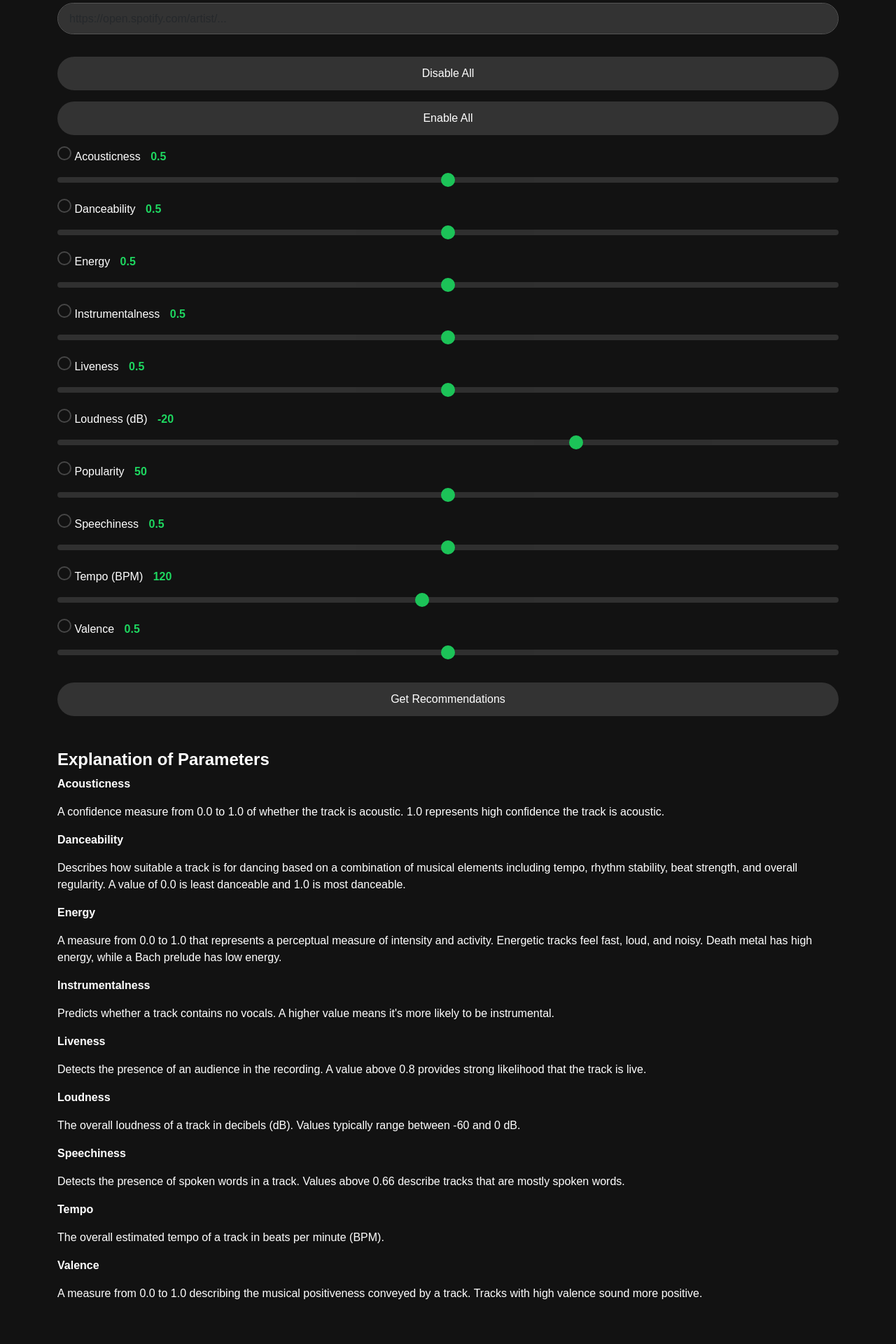
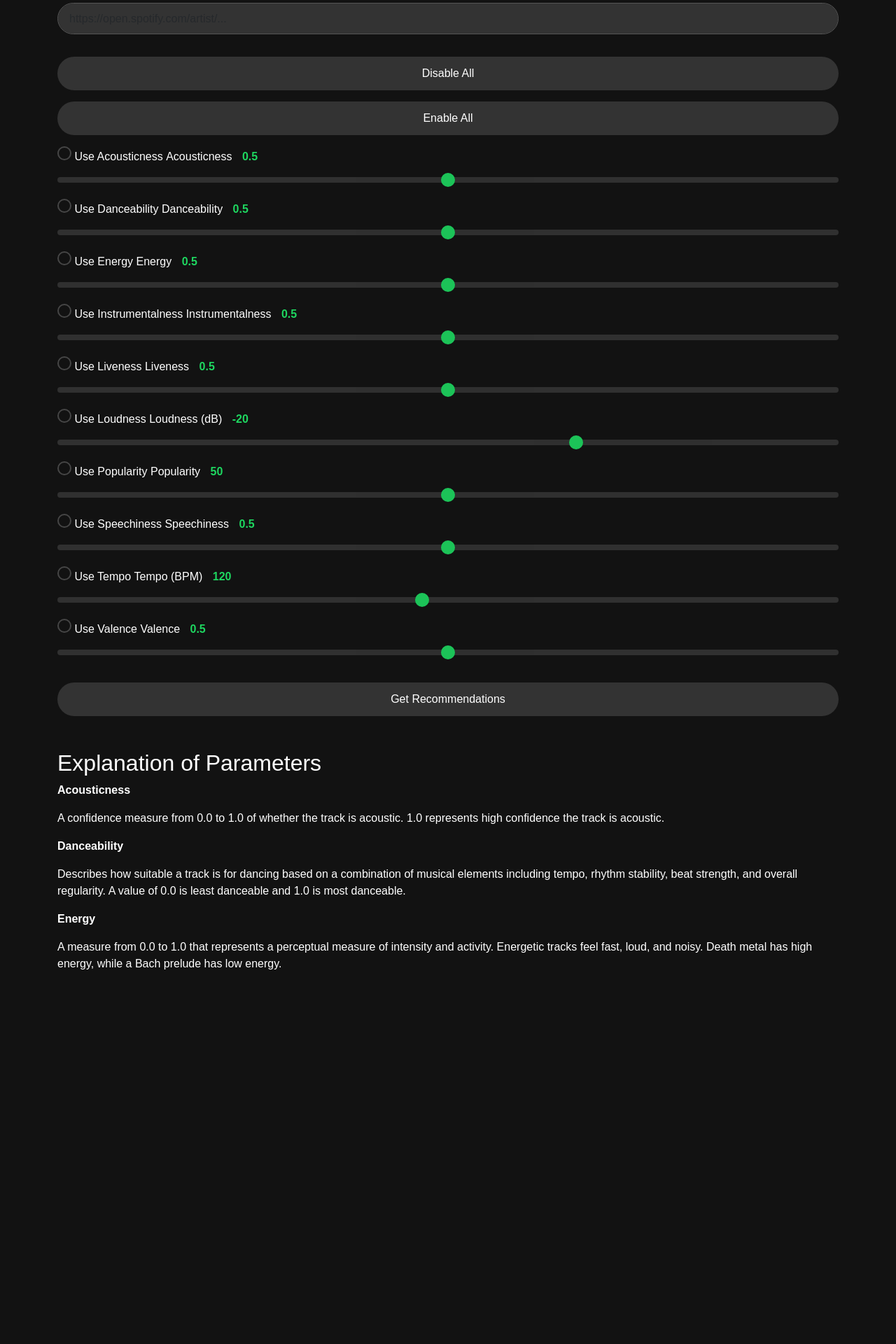
Before and after one commit to bemathxw/spoti_recs, a Flask app: template templates/customize_recommendations.html in a window 1280 px wide. Shown: the part 295-2215 px from the top of the page at 70% size. After the commit the page ends 1680 px from the top, so only its background shows below. Run offline with Flask 3, Linux system fonts and the light colour scheme; the template is opened without the code that fills it, so the values that code supplies are empty.

Commit message:
lighthouse accessibility fixed

```diff
--- a/templates/customize_recommendations.html
+++ b/templates/customize_recommendations.html
@@ -37,55 +37,64 @@
                 <button type="button" class="btn btn-primary" id="enableCheckboxes">Enable All</button>
             </div>
 
-
             <!-- Чекбоксы и ползунки -->
             <div class="mb-3">
                 <input type="checkbox" id="use_acousticness" name="use_acousticness">
+                <label for="use_acousticness" class="form-label">Use Acousticness</label>
                 <label for="acousticness" class="form-label">Acousticness <span id="acousticnessValue">0.5</span></label>
                 <input type="range" class="slider" min="0" max="1" step="0.1" id="acousticness" name="acousticness" value="0.5" oninput="updateValue('acousticness', 'acousticnessValue')">
             </div>
             <div class="mb-3">
                 <input type="checkbox" id="use_danceability" name="use_danceability">
+                <label for="use_danceability" class="form-label">Use Danceability</label>
                 <label for="danceability" class="form-label">Danceability <span id="danceabilityValue">0.5</span></label>
                 <input type="range" class="slider" min="0" max="1" step="0.1" id="danceability" name="danceability" value="0.5" oninput="updateValue('danceability', 'danceabilityValue')">
             </div>
             <div class="mb-3">
                 <input type="checkbox" id="use_energy" name="use_energy">
+                <label for="use_energy" class="form-label">Use Energy</label>
                 <label for="energy" class="form-label">Energy <span id="energyValue">0.5</span></label>
                 <input type="range" class="slider" min="0" max="1" step="0.1" id="energy" name="energy" value="0.5" oninput="updateValue('energy', 'energyValue')">
             </div>
             <div class="mb-3">
                 <input type="checkbox" id="use_instrumentalness" name="use_instrumentalness">
+                <label for="use_instrumentalness" class="form-label">Use Instrumentalness</label>
                 <label for="instrumentalness" class="form-label">Instrumentalness <span id="instrumentalnessValue">0.5</span></label>
                 <input type="range" class="slider" min="0" max="1" step="0.1" id="instrumentalness" name="instrumentalness" value="0.5" oninput="updateValue('instrumentalness', 'instrumentalnessValue')">
             </div>
             <div class="mb-3">
                 <input type="checkbox" id="use_liveness" name="use_liveness">
+                <label for="use_liveness" class="form-label">Use Liveness</label>
                 <label for="liveness" class="form-label">Liveness <span id="livenessValue">0.5</span></label>
                 <input type="range" class="slider" min="0" max="1" step="0.1" id="liveness" name="liveness" value="0.5" oninput="updateValue('liveness', 'livenessValue')">
             </div>
             <div class="mb-3">
                 <input type="checkbox" id="use_loudness" name="use_loudness">
+                <label for="use_loudness" class="form-label">Use Loudness</label>
                 <label for="loudness" class="form-label">Loudness (dB) <span id="loudnessValue">-20</span></label>
                 <input type="range" class="slider" min="-60" max="0" step="1" id="loudness" name="loudness" value="-20" oninput="updateValue('loudness', 'loudnessValue')">
             </div>
             <div class="mb-3">
                 <input type="checkbox" id="use_popularity" name="use_popularity">
+                <label for="use_popularity" class="form-label">Use Popularity</label>
                 <label for="popularity" class="form-label">Popularity <span id="popularityValue">50</span></label>
                 <input type="range" class="slider" min="0" max="100" step="1" id="popularity" name="popularity" value="50" oninput="updateValue('popularity', 'popularityValue')">
             </div>
             <div class="mb-3">
                 <input type="checkbox" id="use_speechiness" name="use_speechiness">
+                <label for="use_speechiness" class="form-label">Use Speechiness</label>
                 <label for="speechiness" class="form-label">Speechiness <span id="speechinessValue">0.5</span></label>
                 <input type="range" class="slider" min="0" max="1" step="0.1" id="speechiness" name="speechiness" value="0.5" oninput="updateValue('speechiness', 'speechinessValue')">
             </div>
             <div class="mb-3">
                 <input type="checkbox" id="use_tempo" name="use_tempo">
+                <label for="use_tempo" class="form-label">Use Tempo</label>
                 <label for="tempo" class="form-label">Tempo (BPM) <span id="tempoValue">120</span></label>
                 <input type="range" class="slider" min="50" max="200" step="5" id="tempo" name="tempo" value="120" oninput="updateValue('tempo', 'tempoValue')">
             </div>
             <div class="mb-3">
                 <input type="checkbox" id="use_valence" name="use_valence">
+                <label for="use_valence" class="form-label">Use Valence</label>
                 <label for="valence" class="form-label">Valence <span id="valenceValue">0.5</span></label>
                 <input type="range" class="slider" min="0" max="1" step="0.1" id="valence" name="valence" value="0.5" oninput="updateValue('valence', 'valenceValue')">
             </div>
@@ -95,16 +104,11 @@
         </form>
 
         <div class="mt-5 down">
-            <h3>Explanation of Parameters</h3>
+            <h2>Explanation of Parameters</h2>
             <p><strong>Acousticness</strong></p><p>A confidence measure from 0.0 to 1.0 of whether the track is acoustic. 1.0 represents high confidence the track is acoustic.</p>
             <p><strong>Danceability</strong></p><p>Describes how suitable a track is for dancing based on a combination of musical elements including tempo, rhythm stability, beat strength, and overall regularity. A value of 0.0 is least danceable and 1.0 is most danceable.</p>
             <p><strong>Energy</strong></p><p>A measure from 0.0 to 1.0 that represents a perceptual measure of intensity and activity. Energetic tracks feel fast, loud, and noisy. Death metal has high energy, while a Bach prelude has low energy.</p>
-            <p><strong>Instrumentalness</strong></p><p>Predicts whether a track contains no vocals. A higher value means it's more likely to be instrumental.</p>
-            <p><strong>Liveness</strong> </p><p>Detects the presence of an audience in the recording. A value above 0.8 provides strong likelihood that the track is live.</p>
-            <p><strong>Loudness</strong> </p><p>The overall loudness of a track in decibels (dB). Values typically range between -60 and 0 dB.</p>
-            <p><strong>Speechiness</strong> </p><p>Detects the presence of spoken words in a track. Values above 0.66 describe tracks that are mostly spoken words.</p>
-            <p><strong>Tempo</strong> </p><p>The overall estimated tempo of a track in beats per minute (BPM).</p>
-            <p><strong>Valence</strong> </p><p>A measure from 0.0 to 1.0 describing the musical positiveness conveyed by a track. Tracks with high valence sound more positive.</p>
+            <!-- Остальные параметры -->
         </div>
 
         <script>
@@ -129,9 +133,7 @@
                     checkbox.checked = false;
                 });
             };
-
         </script>
-
     </div>
 </body>
 </html>
```
Lines whose indentation alone changed are shown as unchanged.
